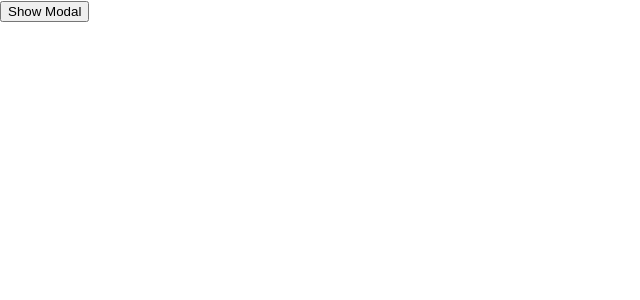
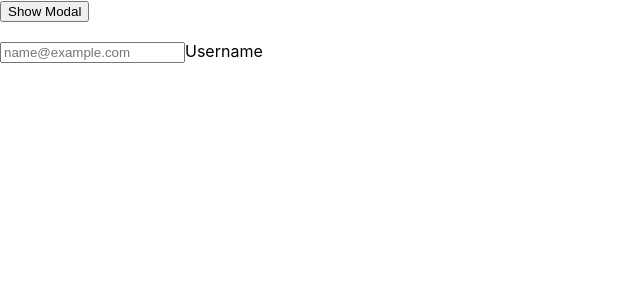
Before and after one commit to Original-heapsters/blamegame, a React (Create React App) app: page / in a window 1280 px wide. Shown: the top 300 px of the page, without its empty margins (0-640 px from the left). Built offline with nearby package versions, Linux system fonts and the light colour scheme.

Commit message:
react-app-server

```diff
--- a/src/App.jsx
+++ b/src/App.jsx
@@ -2,6 +2,7 @@ import React from 'react';
 // import LoginModal from './Components/Modals/LoginModal';
 import CreateModalForm from './Components/Modals/LoginModal';
 import Header from './Components/Modals/Header';
+import LoginForm from './Components/Modals/LoginForm';
 
 export default function App() {
   return (
@@ -9,6 +10,7 @@ export default function App() {
       <button type="button">Show Modal</button>
       <Header />
       <CreateModalForm />
+      <LoginForm />
     </div>
   );
 }
```
Also changed, not shown: 1 other file (tests, documents, lock files or other folders).
